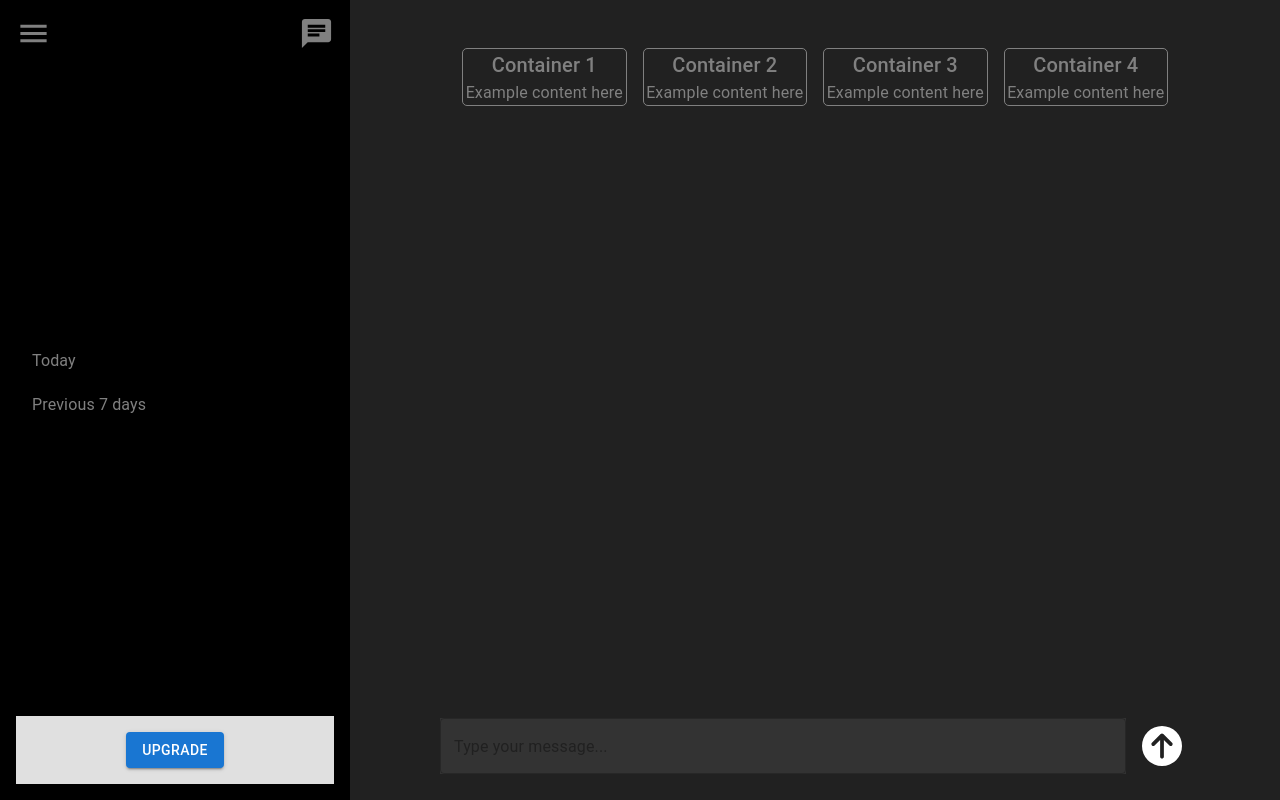
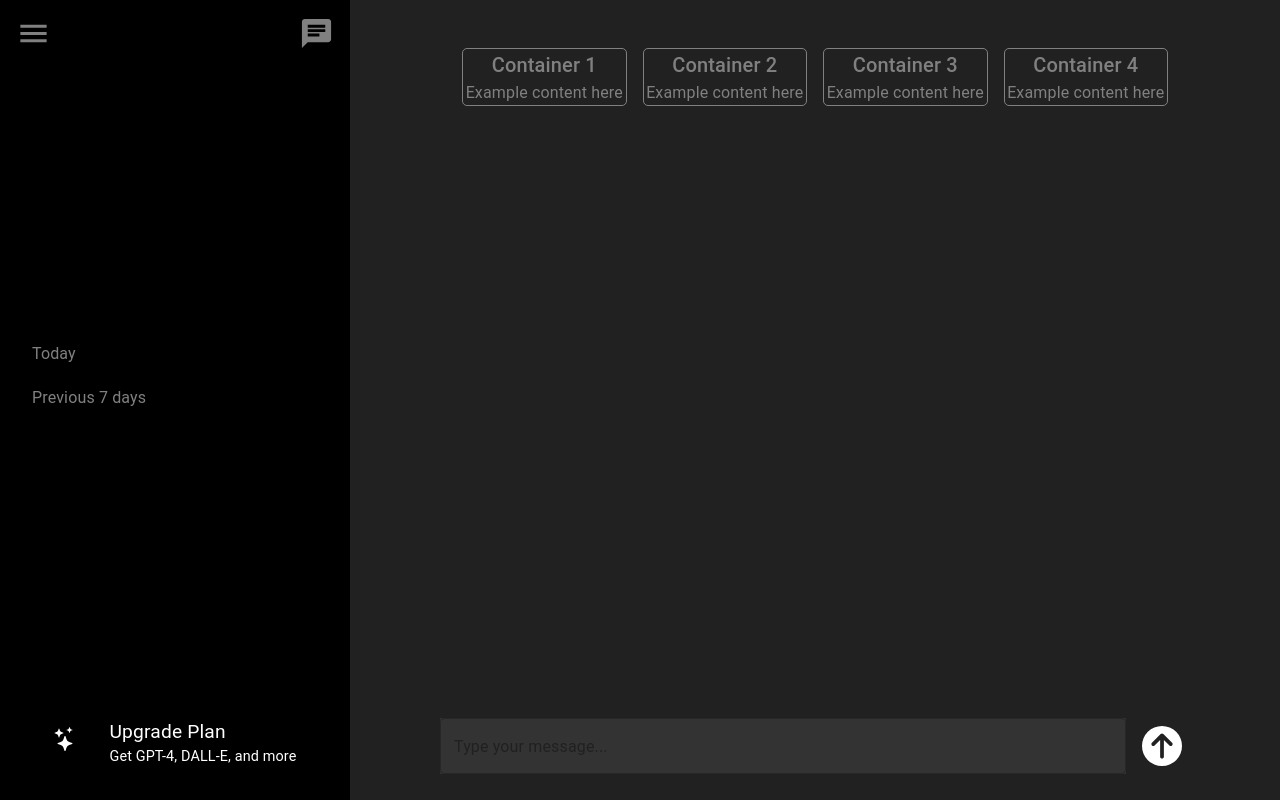
Before and after one commit to Hiru1003/chatgpt-ui, a React (Create React App) app: page / in a window 1280 px wide. Built offline with nearby package versions, Linux system fonts and the light colour scheme.

Commit message:
feat: footer part

```diff
--- a/src/components/Footer.js
+++ b/src/components/Footer.js
@@ -1,13 +1,21 @@
-// src/components/Footer.js
 import React from 'react';
-import { Box, Button } from '@mui/material';
+import { BsStars } from 'react-icons/bs';
+import { Box, Typography } from '@mui/material';
 
-const Footer = () => {
+const SidebarFooter = () => {
   return (
-    <Box sx={{ bgcolor: 'grey.300', p: 2, textAlign: 'center' }}>
-      <Button variant="contained" color="primary">Upgrade</Button>
+    <Box sx={{ bgcolor: 'black', p: 2, textAlign: 'left', display: 'flex', flexDirection: 'row', alignItems: 'center', justifyContent: 'center' }}>
+      <Box sx={{ color: 'white', mr: 4 }}>
+        <BsStars style={{ fontSize: '1.5rem' }} />
+      </Box>
+      <Box sx={{ color: 'white', }}>
+      <Typography style={{color: 'white' , fontSize: '1.2rem'}}>Upgrade Plan<br/></Typography>
+      <Typography   style={{color: 'white', fontSize: '0.9rem' }}>Get GPT-4, DALL-E, and more<br/></Typography>
+
+
+      </Box>
     </Box>
   );
 }
 
-export default Footer;
+export default SidebarFooter;
```
